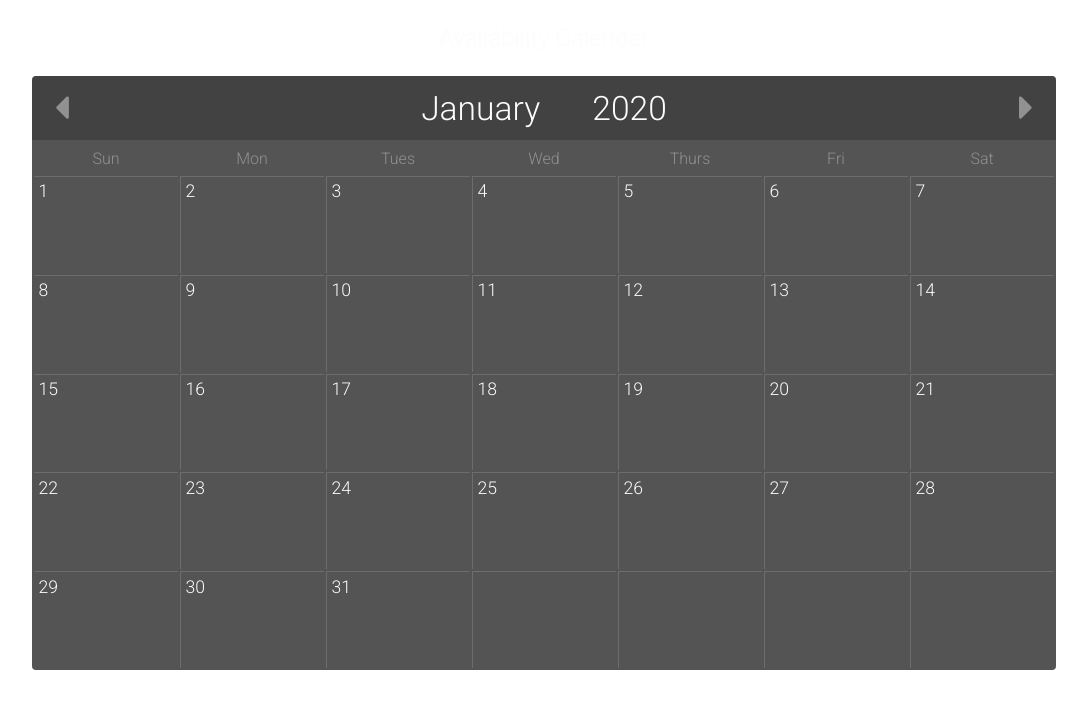
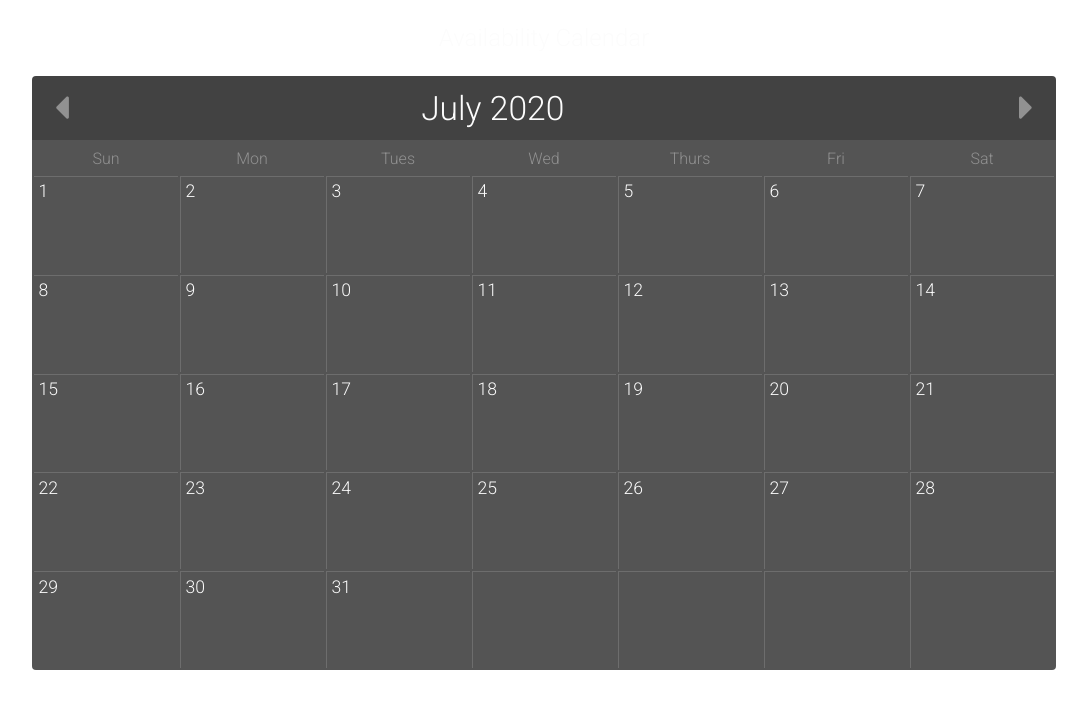
Before and after one commit to ewether/availability-calendar, a plain HTML site: page html/index.html in a window 1280 px wide. Both pictures are taken after a click on the button 1122 px from the left and 108 px from the top of the page. Shown: the whole page, without its empty margins (96-1183 px from the left). Drawn offline with nearby package versions, Linux system fonts and the light colour scheme.

Commit message:
javascript selectors defined, current month and year now showing

```diff
--- a/css/style.css
+++ b/css/style.css
@@ -119,3 +119,7 @@
   background-color: #5c5c5c;
   cursor: pointer;
 }
+
+#current-day {
+  background-color: #919191;
+}
--- a/html/index.html
+++ b/html/index.html
@@ -19,8 +19,7 @@
             <h2><i class="fas fa-caret-left"></i></h2>
           </button>
           <div class="month-year">
-            <h2 class="selected-month">January</h2>
-            <h2>2020</h2>
+            <h2 class="main-date"></h2>
           </div>
           <button class="nav-btn" id="right-btn">
             <h2><i class="fas fa-caret-right"></i></h2>
--- a/js/scripts.js
+++ b/js/scripts.js
@@ -1,3 +1,53 @@
 $(document).ready(function() {
     // all jQuery will go in here
+    const leftBtn = document.getElementById('left-btn');
+    const rightBtn = document.getElementById('right-btn');
+    const monthYear = document.querySelector('.main-date');
+    const weekDay = document.querySelectorAll('.calendar-days th');
+    const numberedDay = document.querySelectorAll('.calendar-days td');
+
+    const monthArray = ["January", "February", "March", "April", "May", "June", "July", "August", "September", "October", "November", "December"];
+
+    // calendar starts on current day/month/yr
+    let currentDate = new Date();
+    // gets index number of current month and puts it into variable 'monthIndex'
+    const monthIndex = currentDate.getMonth();
+    // changes month html to the current month & year using its index in monthArray
+    monthYear.innerHTML = monthArray[monthIndex]+' '+currentDate.getFullYear();
+
+      if (currentDate.getMonth() == 11) {
+          let current = new Date(currentDate.getFullYear() + 1, 0, 1);
+
+      } else {
+          let current = new Date(currentDate.getFullYear(), currentDate.getMonth() + 1, 1);
+      }
+    // get current day of current month
+    // const currentDay = currentDate.getDate();
+
+    // rightBtn on click -> monthIndex + 1, display that array element
+    rightBtn.addEventListener('click', function() {
+
+      i = 0;
+      if (monthIndex < 11) {
+        i = i + 1;
+        monthYear.innerHTML = monthArray[monthIndex + i]+' '+currentDate.getFullYear();
+      } else {
+
+      }
+
+
+      while (i < 2) {
+        i = i + 1;
+        const nextMonth = monthIndex + i;
+        console.log(nextMonth);
+      }
+        monthYear.innerHTML = monthArray[monthIndex + i]+' '+currentDate.getFullYear();
+
+
+      // while (i < 13) {
+      //   i = i + 1;
+      //   monthYear.innerHTML = monthArray[monthIndex + i]+' '+currentDate.getFullYear();
+      // }
+    });
+
 });
```
